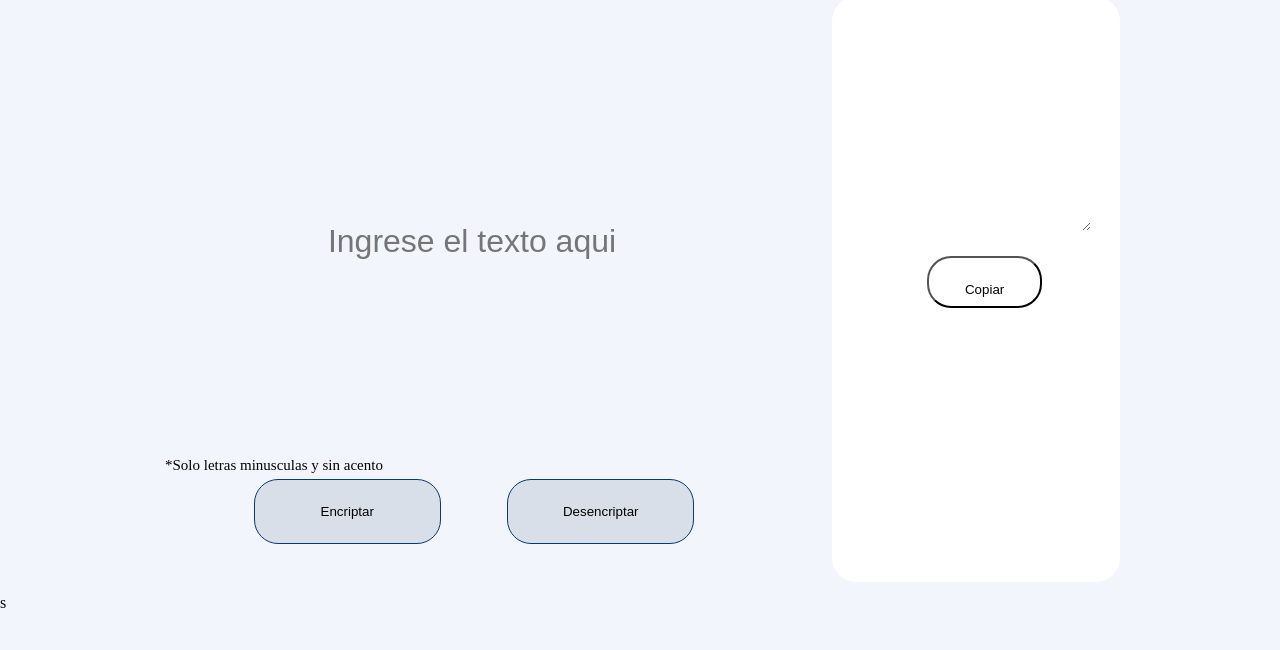
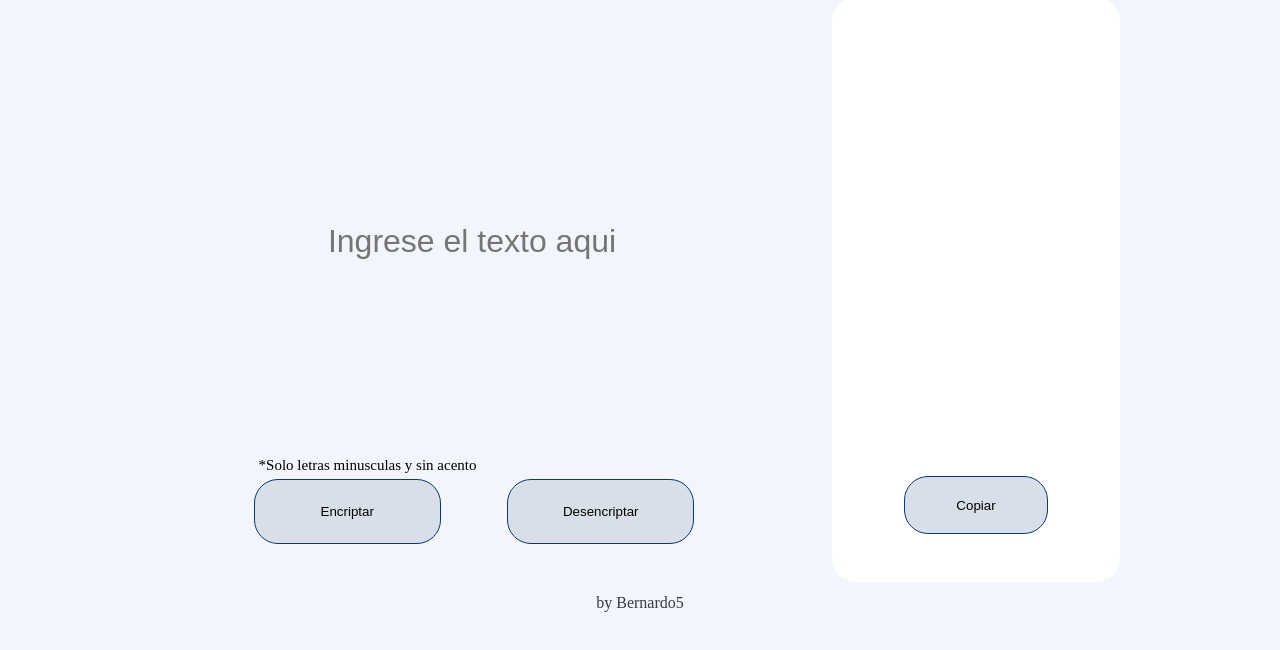
Before and after one commit to bernardpena/Reto-Cifrado, a plain HTML site: page index.html in a window 1280 px wide. Both pictures are taken after a click on the button "Encriptar". Shown: the part 66-716 px from the top of the page. Drawn offline with Linux system fonts and the light colour scheme.

Commit message:
arreglo de errores y modificacion de boton copiar

```diff
--- a/estilos.css
+++ b/estilos.css
@@ -44,8 +44,6 @@ body{
     outline: none; /*al realizar click no se marque el recuardo*/
     text-align: center;
     background: #f3f5fc;
-
-
 }
 
 .left{
@@ -63,6 +61,7 @@ body{
 }
 
 #nota{
+    margin-left: 15%;
     font-size: 15px;
     padding: 5px;
 }
@@ -70,7 +69,7 @@ body{
 #btn-encriptar{
     padding: 24px;
     width: 30%;
-    height: 60%;
+    height: 40%;
     border: 1px;
     border-style: solid;
     border-color: #0A3871;
@@ -78,7 +77,6 @@ body{
     margin-left: 15%;
     background-color: #D8DFE8;
     box-sizing: border-box;
-
 }
 
 #btn-encriptar:hover{
@@ -87,10 +85,11 @@ body{
     color: white;
     font-weight: bold;
 }
+
 #btn-desencriptar{
     padding: 24px;
     width: 30%;
-    height: 60%;
+    height: 40%;
     border: 1px;
     border-style: solid;
     border-color: #0A3871;
@@ -113,15 +112,25 @@ body{
     height: 90%;
     border-radius: 24px;
     background: white;
+    box-sizing: content-box;
+
 }
 
+.imagen{
+    width: 100%;
+    height: 60;
+}
 #img-derecha{
     margin-top: 20%;
     margin-left: 5%;
     width: 90%;
-    height: auto ;
+    height: auto;
 }
 
+.texto-informativo{
+    width: 100%;
+    height: 20%;
+}
 #texto{
     margin-left: 5%;
     margin-right: 5%;
@@ -130,6 +139,10 @@ body{
     text-align: center;
 }
 
+.text-resultados{
+    width: 100%;
+    height: 20%;
+}
 #textarea{
     float: left;
     padding: 5px;
@@ -140,29 +153,33 @@ body{
     border: none;
     outline: none;
     font-size: 15px;
-    align-content: stretch;
     text-align: left;
     box-sizing: border-box;
     background-color: white;
+    resize: none;
+    box-sizing: border-box;
+    overflow: hidden;
+
 }
 .contenedor-btn{
     width: 100%;
     height: 20%;
 }
 
-
-
 #copiar{
-    margin-left: 33%;
-    margin-top: 90%;
-    padding: 24px;
-    width: 40%;
-    height: 10%;
+    margin-left: 25%;
+    margin-top: 85%;
+    /*padding: 24px;*/
+    width: 50%;
+    height: 50%;
     border-radius: 24px;
+    border: 1px;
+    border-style: solid;
+    border-color: #0A3871;
+    display: block;
     display: none;
-    background-color: white;
-
-
+    background-color: #D8DFE8;
+    box-sizing: border-box;
 }
 
 #copiar:hover{
@@ -171,3 +188,11 @@ body{
     color: white;
     font-weight: bold;
 }
+
+footer{
+    width: 100%;
+    height: 50px;
+    color: #343A40;
+    text-align: center;
+    background-color: #f3f5fc;
+}
--- a/index.html
+++ b/index.html
@@ -18,9 +18,15 @@
             <input class="text-input" type="text"  id="inputTexto"  placeholder="Ingrese el texto aqui">
         </div>
         <div class="right">
-            <img id="img-derecha" src="img/Muñeco.png" alt="muneco alura">
-            <h1 id="texto">Ningun Mensaje de Encontrado</h1>
-            <textarea name="name" id="textarea" cols="30" rows="10">Ingrese el Texto que desee Encritar</textarea>
+            <div class="imagen">
+                <img id="img-derecha" src="img/Muñeco.png" alt="muneco alura">
+            </div>
+            <div class="texto-informativo">
+                <h1 id="texto">Ningun Mensaje de Encontrado</h1>
+            </div>
+            <div class="text-resultados">
+                <textarea name="name" id="textarea" cols="30" rows="10">Ingrese el Texto que desee Encriptar</textarea>
+            </div>
             <div class="contenedor-btn">
                 <button  id="copiar"  type="button" onclick="copiar()">Copiar</button>
             </div>
@@ -33,4 +39,5 @@
         </div>
     </div>
 </body>
-</html>s
+<footer>by Bernardo5</footer>
+</html>
--- a/script.js
+++ b/script.js
@@ -37,6 +37,6 @@ function copiar(){
     var contenido = document.querySelector("textarea");
     contenido.select();
     document.execCommand("copy");
-    alert("Se Copio");
+    document.querySelector(".text-input").value = "";
 
 }
```
